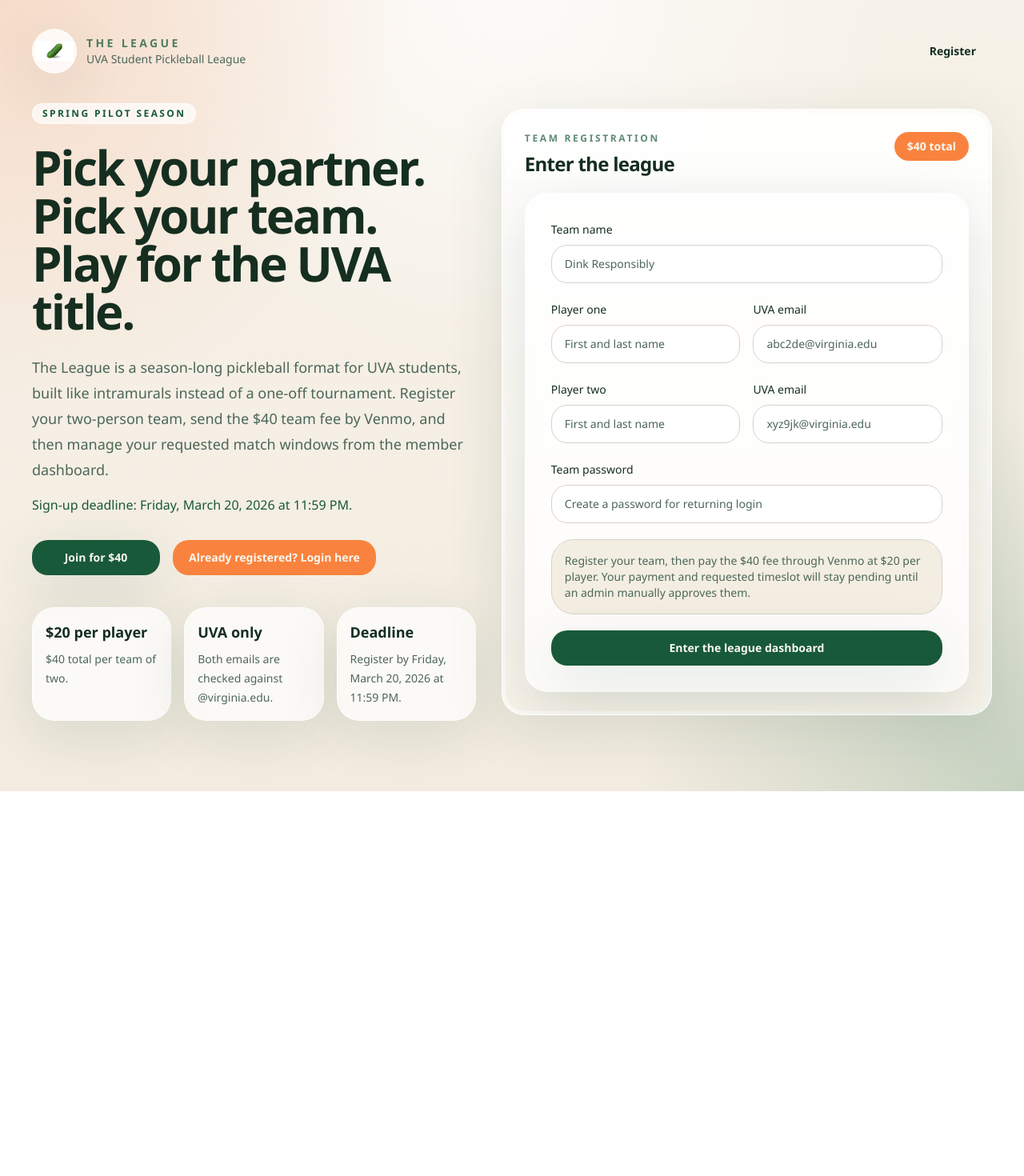
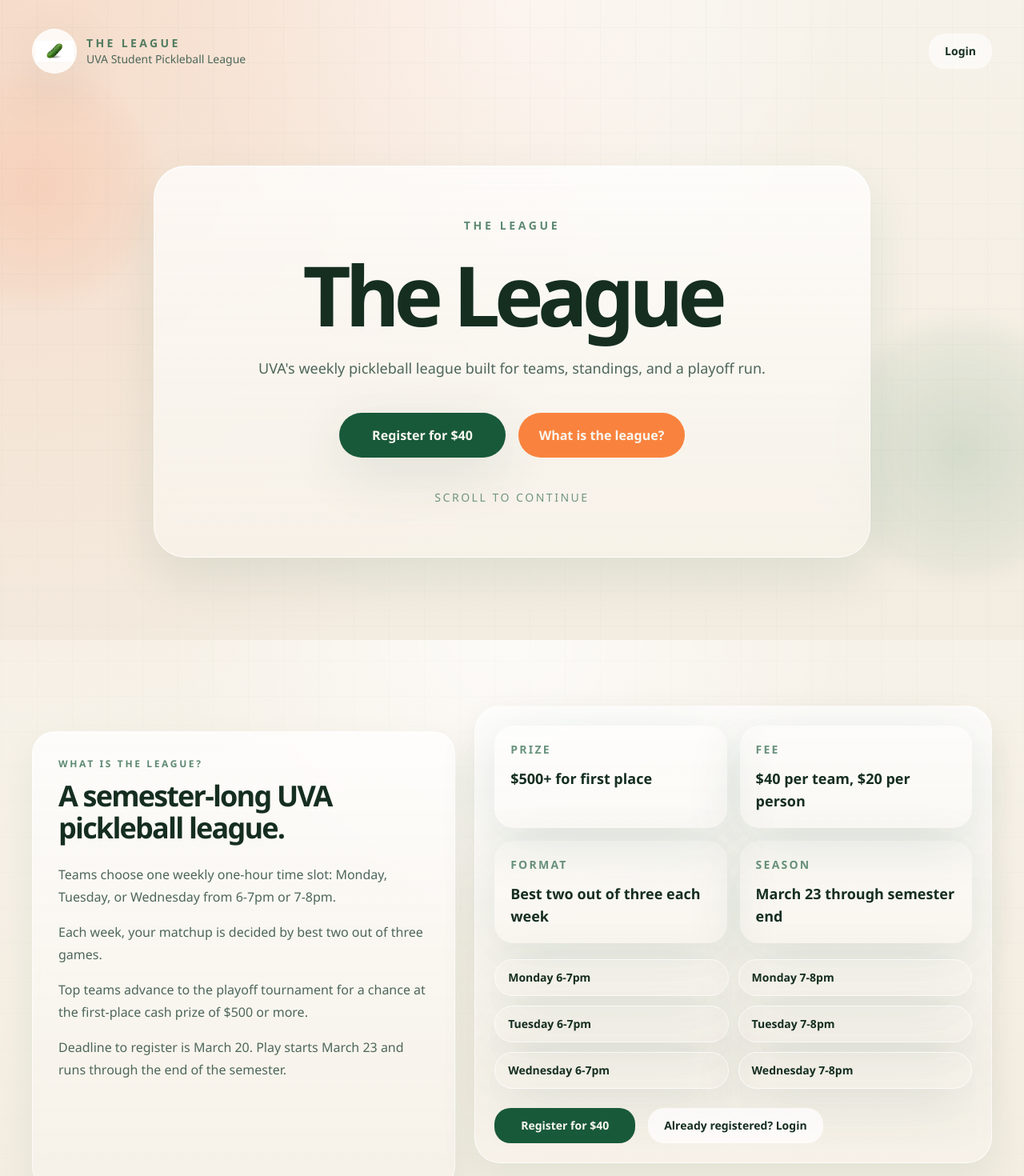
Before and after one commit to jays226/TheLeague, a Next.js app: page / in a window 1280 px wide. Shown: the top 1470 px of the page at 80% size. Before the commit the page ends 989 px from the top, so only its background shows below. Built offline with nearby package versions, Linux system fonts and the light colour scheme.

Commit message:
Refine landing page scroll states

```diff
--- a/app/globals.css
+++ b/app/globals.css
@@ -22,6 +22,126 @@
   color: hsl(148 38% 13%);
 }
 
+.landing-snap {
+  scroll-snap-type: y proximity;
+}
+
+.landing-panel {
+  position: relative;
+  scroll-snap-align: start;
+}
+
+.landing-hero-card {
+  border: 1px solid rgba(255, 255, 255, 0.72);
+  border-radius: 2.5rem;
+  padding: 3rem 1.5rem;
+  background: linear-gradient(180deg, rgba(255, 255, 255, 0.74), rgba(247, 242, 233, 0.86));
+  box-shadow:
+    0 26px 60px rgba(29, 96, 66, 0.1),
+    inset 0 1px 0 rgba(255, 255, 255, 0.75);
+  backdrop-filter: blur(10px);
+}
+
+.parallax-grid {
+  background-image:
+    linear-gradient(rgba(29, 96, 66, 0.06) 1px, transparent 1px),
+    linear-gradient(90deg, rgba(29, 96, 66, 0.06) 1px, transparent 1px);
+  background-position: center;
+  background-size: 44px 44px;
+  mask-image: linear-gradient(180deg, rgba(0, 0, 0, 0.8), transparent 82%);
+}
+
+.parallax-orb {
+  position: absolute;
+  z-index: -5;
+  border-radius: 9999px;
+  filter: blur(12px);
+  opacity: 0.5;
+  pointer-events: none;
+}
+
+.parallax-orb-left {
+  top: 4rem;
+  left: -7rem;
+  width: 18rem;
+  height: 18rem;
+  background: radial-gradient(circle, rgba(245, 132, 79, 0.34), rgba(245, 132, 79, 0));
+  animation: float-left 16s ease-in-out infinite;
+}
+
+.parallax-orb-right {
+  top: 24rem;
+  right: -6rem;
+  width: 20rem;
+  height: 20rem;
+  background: radial-gradient(circle, rgba(32, 116, 74, 0.3), rgba(32, 116, 74, 0));
+  animation: float-right 18s ease-in-out infinite;
+}
+
+.parallax-panel {
+  position: relative;
+  border: 1px solid rgba(255, 255, 255, 0.7);
+  background: linear-gradient(180deg, rgba(255, 255, 255, 0.76), rgba(247, 242, 233, 0.84));
+  box-shadow:
+    0 20px 45px rgba(29, 96, 66, 0.08),
+    inset 0 1px 0 rgba(255, 255, 255, 0.6);
+  backdrop-filter: blur(10px);
+}
+
+.parallax-panel-hero {
+  padding: 1.5rem;
+  border-radius: 2rem;
+  transform: translateY(-1rem);
+}
+
+.parallax-panel-wide {
+  padding: 1.25rem;
+  border-radius: 2rem;
+  transform: translateY(-0.5rem);
+}
+
+@keyframes float-left {
+  0%,
+  100% {
+    transform: translate3d(0, 0, 0);
+  }
+  50% {
+    transform: translate3d(1rem, 2rem, 0);
+  }
+}
+
+@keyframes float-right {
+  0%,
+  100% {
+    transform: translate3d(0, 0, 0);
+  }
+  50% {
+    transform: translate3d(-1.25rem, 1.5rem, 0);
+  }
+}
+
+@media (min-width: 768px) {
+  .landing-snap {
+    scroll-snap-type: y mandatory;
+  }
+
+  .landing-hero-card {
+    padding: 4rem 3rem;
+  }
+
+  .parallax-panel-hero {
+    transform: translateY(-2rem);
+  }
+
+  .parallax-panel-wide {
+    transform: translateY(-1rem);
+  }
+
+  body {
+    background-attachment: fixed;
+  }
+}
+
 a {
   color: inherit;
   text-decoration: none;
--- a/app/page.tsx
+++ b/app/page.tsx
@@ -2,14 +2,28 @@
 import Link from "next/link";
 
 import { SignupForm } from "@/components/signup-form";
-import { Badge } from "@/components/ui/badge";
 import { Card } from "@/components/ui/card";
+
+const weeklySlots = [
+  "Monday 6-7pm",
+  "Monday 7-8pm",
+  "Tuesday 6-7pm",
+  "Tuesday 7-8pm",
+  "Wednesday 6-7pm",
+  "Wednesday 7-8pm"
+];
 
 export default function HomePage() {
   return (
     <main className="relative overflow-hidden">
-      <div className="absolute inset-0 -z-10 bg-court" />
-      <section className="mx-auto flex min-h-screen w-full max-w-7xl flex-col px-5 pb-16 pt-6 sm:px-8 lg:px-10">
+      <div className="absolute inset-0 -z-20 bg-court" />
+      <div className="parallax-grid absolute inset-0 -z-10 opacity-60" />
+      <div className="parallax-orb parallax-orb-left" />
+      <div className="parallax-orb parallax-orb-right" />
+
+      <div className="landing-snap">
+        <section className="landing-panel">
+          <div className="mx-auto flex min-h-screen w-full max-w-7xl flex-col px-5 pt-6 sm:px-8 lg:px-10">
             <header className="flex items-center justify-between py-3">
               <div className="flex items-center gap-3">
                 <div className="grid h-14 w-14 place-items-center overflow-hidden rounded-2xl border border-white/70 bg-white/80 shadow-soft">
@@ -30,57 +44,138 @@
                 </div>
               </div>
               <Link
-            className="inline-flex h-11 items-center justify-center rounded-xl px-5 text-sm font-semibold text-foreground transition hover:bg-white/60 focus:outline-none focus:ring-2 focus:ring-ring focus:ring-offset-2 focus:ring-offset-background"
-            href="#signup"
+                className="inline-flex h-11 items-center justify-center rounded-xl bg-white/60 px-5 text-sm font-semibold text-foreground transition hover:bg-white/80"
+                href="/login"
               >
-            Register
+                Login
               </Link>
             </header>
 
-        <div className="grid flex-1 items-center gap-8 py-6 lg:grid-cols-[0.95fr_1.05fr]">
-          <div className="max-w-2xl">
-            <Badge>Spring pilot season</Badge>
-            <h1 className="mt-6 text-5xl font-semibold leading-[0.96] tracking-[-0.04em] text-foreground sm:text-6xl">
-              Pick your partner. Pick your team. Play for the UVA title.
+            <div className="flex flex-1 items-center justify-center py-10">
+              <div className="landing-hero-card w-full max-w-4xl text-center">
+                <p className="text-sm font-semibold uppercase tracking-[0.26em] text-primary/70">
+                  The League
+                </p>
+                <h1 className="mt-6 text-6xl font-semibold tracking-[-0.07em] text-foreground sm:text-7xl lg:text-[6.5rem]">
+                  The League
                 </h1>
-            <p className="mt-6 max-w-xl text-lg leading-8 text-muted-foreground">
-              The League is a season-long pickleball format for UVA students, built like intramurals
-              instead of a one-off tournament. Register your two-person team, send the $40 team fee
-              by Venmo, and then manage your requested match windows from the member dashboard.
+                <p className="mx-auto mt-6 max-w-2xl text-lg leading-8 text-muted-foreground">
+                  UVA&apos;s weekly pickleball league built for teams, standings, and a playoff run.
                 </p>
-            <p className="mt-4 max-w-xl text-base font-medium text-primary">
-              Sign-up deadline: Friday, March 20, 2026 at 11:59 PM.
-            </p>
-            <div className="mt-8 flex flex-wrap gap-4">
+                <div className="mt-10 flex flex-col items-center justify-center gap-4 sm:flex-row">
                   <Link
-                className="inline-flex min-w-40 items-center justify-center rounded-xl bg-primary px-5 py-3 text-sm font-semibold text-primary-foreground shadow-soft transition hover:bg-[hsl(151_58%_18%)] focus:outline-none focus:ring-2 focus:ring-ring focus:ring-offset-2 focus:ring-offset-background"
-                href="#signup"
+                    className="inline-flex min-w-52 items-center justify-center rounded-2xl bg-primary px-6 py-4 text-base font-semibold text-primary-foreground shadow-soft transition hover:bg-[hsl(151_58%_18%)]"
+                    href="#register"
                   >
-                Join for $40
+                    Register for $40
                   </Link>
                   <Link
-                className="inline-flex min-w-52 items-center justify-center rounded-xl bg-accent px-5 py-3 text-sm font-semibold text-accent-foreground transition hover:opacity-90 focus:outline-none focus:ring-2 focus:ring-ring focus:ring-offset-2 focus:ring-offset-background"
+                    className="inline-flex min-w-52 items-center justify-center rounded-2xl bg-accent px-6 py-4 text-base font-semibold text-accent-foreground transition hover:opacity-90"
+                    href="#about"
+                  >
+                    What is the league?
+                  </Link>
+                </div>
+                <p className="mt-10 text-sm font-medium uppercase tracking-[0.18em] text-primary/60">
+                  Scroll to continue
+                </p>
+              </div>
+            </div>
+          </div>
+        </section>
+
+        <section className="landing-panel" id="about">
+          <div className="mx-auto flex min-h-screen w-full max-w-7xl items-center px-5 py-12 sm:px-8 lg:px-10">
+            <div className="grid w-full gap-6 lg:grid-cols-[0.9fr_1.1fr]">
+              <Card className="parallax-panel p-6 lg:p-8">
+                <p className="text-xs font-semibold uppercase tracking-[0.22em] text-primary/70">
+                  What is The League?
+                </p>
+                <h2 className="mt-3 text-4xl font-semibold tracking-[-0.05em] text-foreground">
+                  A semester-long UVA pickleball league.
+                </h2>
+                <div className="mt-6 space-y-4 text-base leading-7 text-muted-foreground">
+                  <p>
+                    Teams choose one weekly one-hour time slot: Monday, Tuesday, or Wednesday from
+                    6-7pm or 7-8pm.
+                  </p>
+                  <p>
+                    Each week, your matchup is decided by best two out of three games.
+                  </p>
+                  <p>
+                    Top teams advance to the playoff tournament for a chance at the first-place cash
+                    prize of $500 or more.
+                  </p>
+                  <p>
+                    Deadline to register is March 20. Play starts March 23 and runs through the end
+                    of the semester.
+                  </p>
+                </div>
+              </Card>
+
+              <div className="parallax-panel parallax-panel-hero">
+                <div className="grid gap-4 sm:grid-cols-2">
+                  {[
+                    ["Prize", "$500+ for first place"],
+                    ["Fee", "$40 per team, $20 per person"],
+                    ["Format", "Best two out of three each week"],
+                    ["Season", "March 23 through semester end"]
+                  ].map(([title, body]) => (
+                    <div className="rounded-3xl bg-white/82 p-5 shadow-soft" key={title}>
+                      <p className="text-sm font-semibold uppercase tracking-[0.16em] text-primary/65">
+                        {title}
+                      </p>
+                      <p className="mt-3 text-lg font-semibold text-foreground">{body}</p>
+                    </div>
+                  ))}
+                </div>
+                <div className="mt-5 grid gap-3 sm:grid-cols-2">
+                  {weeklySlots.map((slot) => (
+                    <div
+                      className="rounded-2xl border border-white/70 bg-white/78 px-4 py-3 text-sm font-semibold text-foreground shadow-soft"
+                      key={slot}
+                    >
+                      {slot}
+                    </div>
+                  ))}
+                </div>
+                <div className="mt-6 flex flex-wrap gap-4">
+                  <Link
+                    className="inline-flex min-w-44 items-center justify-center rounded-xl bg-primary px-5 py-3 text-sm font-semibold text-primary-foreground transition hover:bg-[hsl(151_58%_18%)]"
+                    href="#register"
+                  >
+                    Register for $40
+                  </Link>
+                  <Link
+                    className="inline-flex min-w-44 items-center justify-center rounded-xl bg-white/70 px-5 py-3 text-sm font-semibold text-foreground transition hover:bg-white/90"
                     href="/login"
                   >
-                Already registered? Login here
+                    Already registered? Login
                   </Link>
                 </div>
-
-            <div className="mt-10 grid gap-4 sm:grid-cols-3">
-              {[
-                ["$20 per player", "$40 total per team of two."],
-                ["UVA only", "Both emails are checked against @virginia.edu."],
-                ["Deadline", "Register by Friday, March 20, 2026 at 11:59 PM."]
-              ].map(([title, body]) => (
-                <Card className="p-4" key={title}>
-                  <p className="text-lg font-semibold text-foreground">{title}</p>
-                  <p className="mt-2 text-sm leading-6 text-muted-foreground">{body}</p>
-                </Card>
-              ))}
               </div>
             </div>
+          </div>
+        </section>
 
-          <div id="signup" className="lg:justify-self-end">
+        <section className="landing-panel" id="register">
+          <div className="mx-auto flex min-h-screen w-full max-w-7xl items-center px-5 py-12 sm:px-8 lg:px-10">
+            <div className="grid w-full gap-6 lg:grid-cols-[0.82fr_1.18fr]">
+              <Card className="parallax-panel p-6 lg:p-8">
+                <p className="text-xs font-semibold uppercase tracking-[0.22em] text-primary/70">
+                  Registration
+                </p>
+                <h2 className="mt-3 text-4xl font-semibold tracking-[-0.05em] text-foreground">
+                  Enter the league.
+                </h2>
+                <div className="mt-6 space-y-4 text-base leading-7 text-muted-foreground">
+                  <p>Registration fee for each team is $40 total, or $20 per person.</p>
+                  <p>Deadline to register is Friday, March 20, 2026 at 11:59 PM.</p>
+                  <p>Once approved, your team can lock a weekly slot and manage scheduling in the dashboard.</p>
+                </div>
+              </Card>
+
+              <div className="parallax-panel">
                 <Card className="overflow-hidden border-white/80 bg-white/70 p-1">
                   <div className="rounded-[24px] bg-[linear-gradient(180deg,rgba(255,255,255,0.82),rgba(247,242,233,0.96))] p-5 sm:p-6">
                     <div className="mb-5 flex items-start justify-between gap-4">
@@ -89,8 +184,11 @@
                           Team registration
                         </p>
                         <h2 className="mt-2 text-2xl font-semibold tracking-[-0.03em] text-foreground">
-                      Enter the league
+                          Register for The League
                         </h2>
+                        <p className="mt-2 text-sm leading-6 text-muted-foreground">
+                          Add both players, set a team password, and pay the $40 team fee.
+                        </p>
                       </div>
                       <div className="rounded-full bg-accent px-4 py-2 text-sm font-semibold text-accent-foreground">
                         $40 total
@@ -101,7 +199,9 @@
                 </Card>
               </div>
             </div>
+          </div>
         </section>
+      </div>
     </main>
   );
 }
```
Lines whose indentation alone changed are shown as unchanged.
